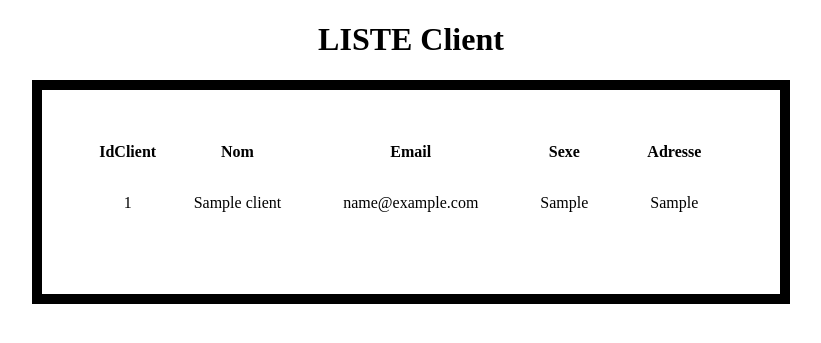
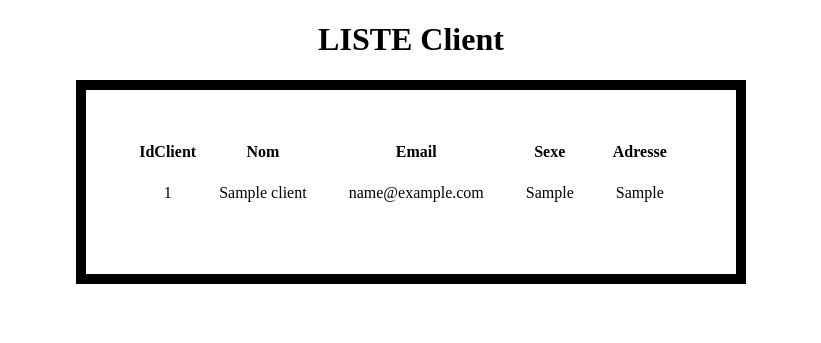
Before and after one commit to M03TAHALLA/FACTURE-GEN, a PHP site: page /AffichageListes/Show_Client_Liste.php in a window 1280 px wide. Shown: the top 343 px of the page, without its empty margins (229-1050 px from the left). Run offline with PHP 8.4, Linux system fonts and the light colour scheme; tables that the repository leaves empty hold one stand-in row (values such as "Sample post"); data that the repository does not hold is empty.

```diff
--- a/src/AffichageListes/Show_Articles_Liste.php
+++ b/src/AffichageListes/Show_Articles_Liste.php
@@ -8,7 +8,7 @@
 		<style>
 			td{
 				text-align : center;
-				padding : 30px;
+				padding : 20px;
 			}
 			table{
 				border : solid 10px;
--- a/src/AffichageListes/Show_Client_Liste.php
+++ b/src/AffichageListes/Show_Client_Liste.php
@@ -8,7 +8,7 @@
 		<style>
 			td{
 				text-align : center;
-				padding : 30px;
+				padding : 20px;
 			}
 			table{
 				border : solid 10px;
--- a/src/AffichageListes/Show_Commandes_Liste.php
+++ b/src/AffichageListes/Show_Commandes_Liste.php
@@ -9,7 +9,7 @@
 		<style>
 			td{
 				text-align : center;
-				padding : 30px;
+				padding : 20px;
 			}
 			table{
 				border : solid 10px;
--- a/src/AffichageListes/Show_Commercial_Liste.php
+++ b/src/AffichageListes/Show_Commercial_Liste.php
@@ -8,7 +8,7 @@
 		<style>
 			td{
 				text-align : center;
-				padding : 30px;
+				padding : 20px;
 			}
 			table{
 				border : solid 10px;
--- a/src/AffichageListes/Show_Devise_Liste.php
+++ b/src/AffichageListes/Show_Devise_Liste.php
@@ -8,7 +8,7 @@
 		<style>
 			td{
 				text-align : center;
-				padding : 30px;
+				padding : 20px;
 			}
 			table{
 				border : solid 10px;
--- a/src/AffichageListes/Show_Fornisseur_Liste.php
+++ b/src/AffichageListes/Show_Fornisseur_Liste.php
@@ -8,7 +8,7 @@
 		<style>
 			td{
 				text-align : center;
-				padding : 30px;
+				padding : 20px;
 			}
 			table{
 				border : solid 10px;
```
